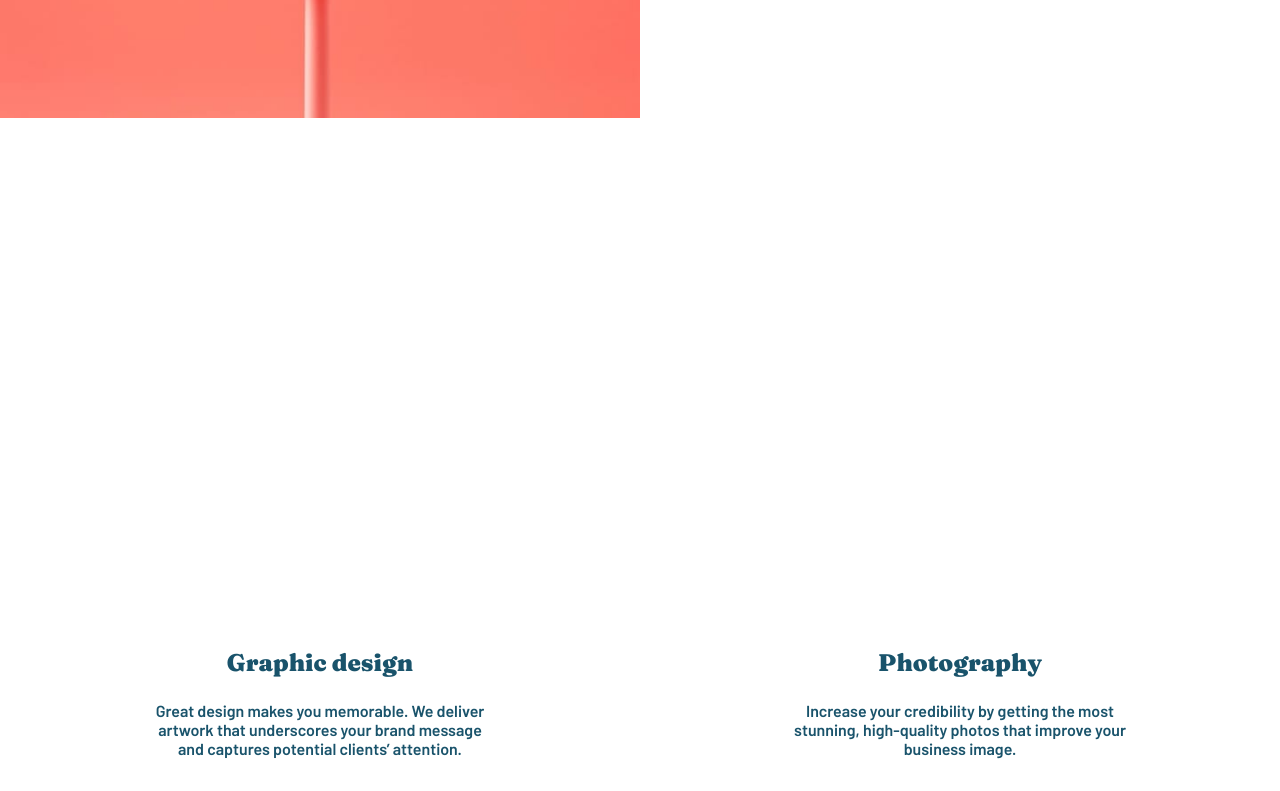
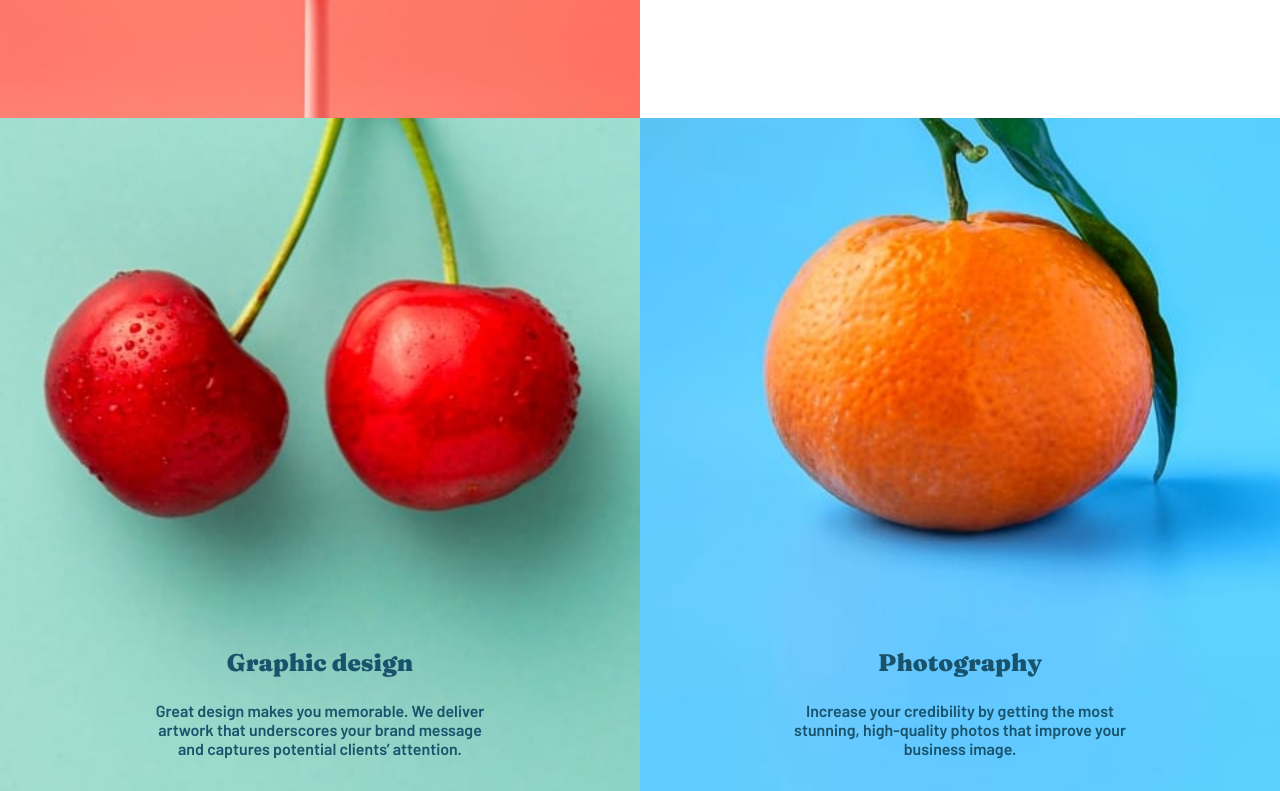
Before and after one commit to Bartek-Wieckowski/sunnyside-agency-landing, a plain HTML site: page index.html in a window 1280 px wide. Shown: the part 1749-2540 px from the top of the page. Drawn offline with nearby package versions, Linux system fonts and the light colour scheme; the site is published under a folder, as on GitHub Pages, so addresses that start at the root find nothing.

Commit message:
final version css

```diff
--- a/css/style.css
+++ b/css/style.css
@@ -128,7 +128,7 @@ img {
 
 /* --**HEADER**-- */
 .header {
-  background-image: url(/images/mobile/image-header.jpg);
+  background-image: url(../images/mobile/image-header.jpg);
   background-position: center center;
   background-repeat: no-repeat;
   background-size: cover;
@@ -138,7 +138,7 @@ img {
 
 @media screen and (min-width: 768px) {
   .header {
-    background-image: url(/images/desktop/image-header.jpg);
+    background-image: url(../images/desktop/image-header.jpg);
   }
 }
 
@@ -413,7 +413,7 @@ img {
 /* --**GRAPHIC**-- */
 .graphic__image1 {
   height: 100vh;
-  background-image: url(/images/mobile/image-graphic-design.jpg);
+  background-image: url(../images/mobile/image-graphic-design.jpg);
   background-position: center center;
   background-repeat: no-repeat;
   background-size: cover;
@@ -421,7 +421,7 @@ img {
 
 @media screen and (min-width: 768px) {
   .graphic__image1 {
-    background-image: url(/images/desktop/image-graphic-design.jpg);
+    background-image: url(../images/desktop/image-graphic-design.jpg);
   }
 }
 
@@ -455,7 +455,7 @@ img {
 
 .graphic__image2 {
   height: 100vh;
-  background-image: url(/images/mobile/image-photography.jpg);
+  background-image: url(../images/mobile/image-photography.jpg);
   background-position: center center;
   background-repeat: no-repeat;
   background-size: cover;
@@ -464,7 +464,7 @@ img {
 
 @media screen and (min-width: 768px) {
   .graphic__image2 {
-    background-image: url(/images/desktop/image-photography.jpg);
+    background-image: url(../images/desktop/image-photography.jpg);
   }
 }
 
```
Also changed, not shown: 1 other file.
